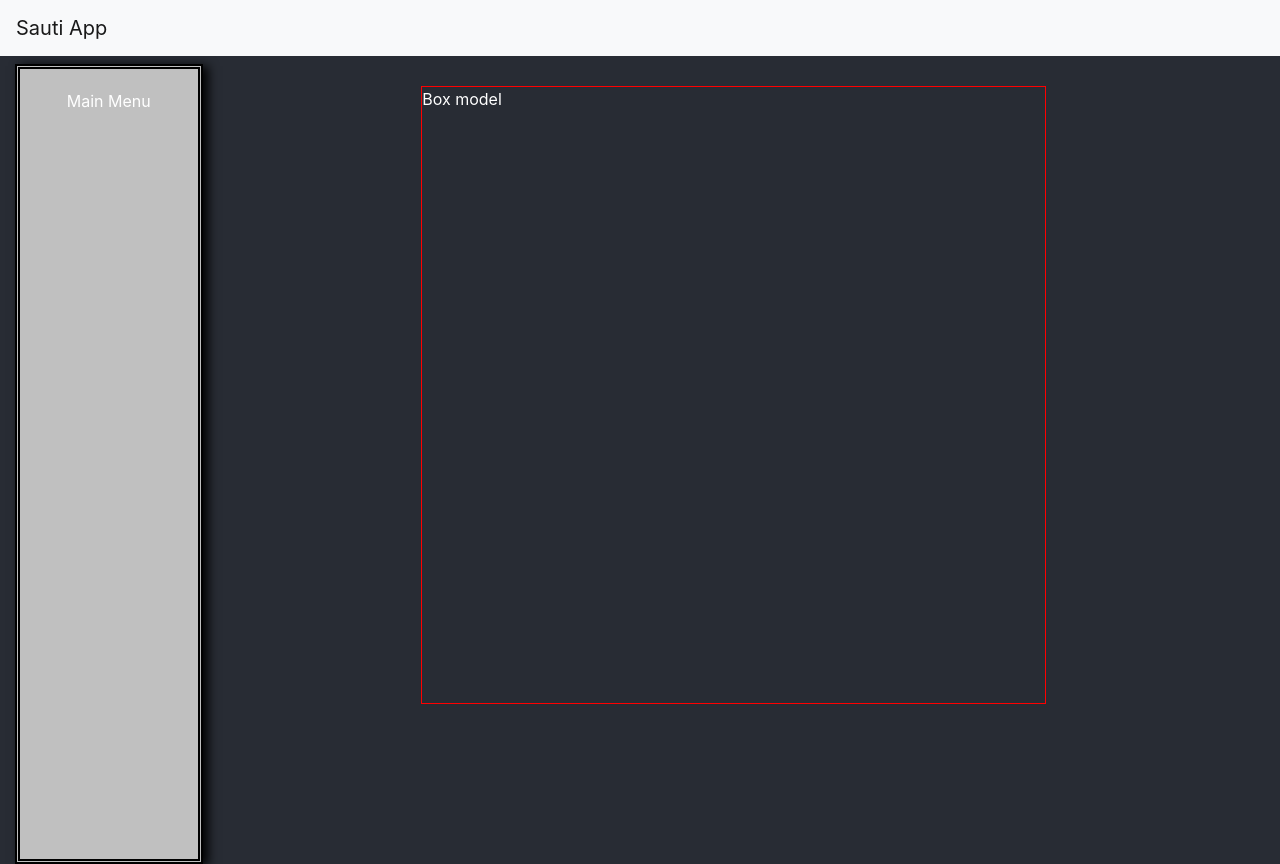
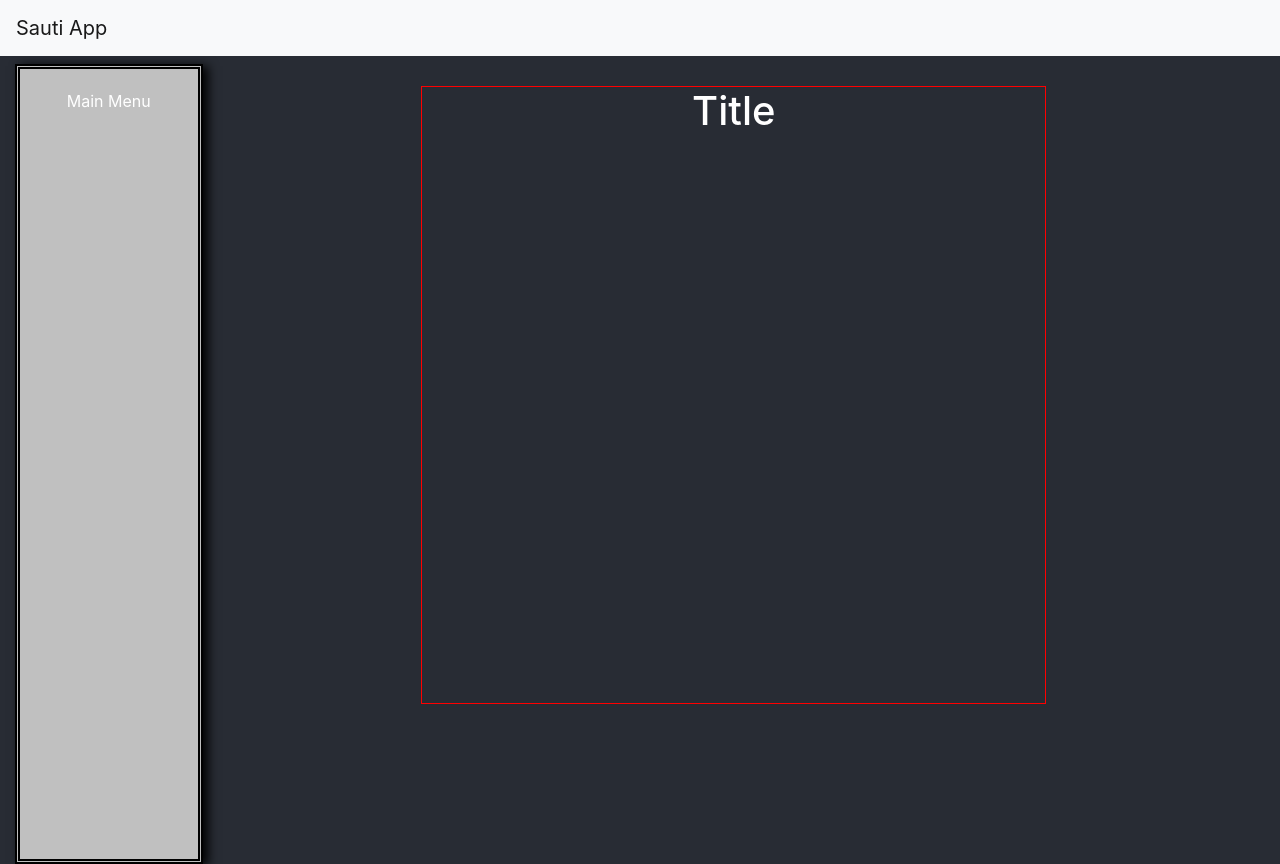
Before and after one commit to labs-13-sauti-marketplace/Sauti-FE, a React (Create React App) app: page / in a window 1280 px wide. Built offline with nearby package versions, Linux system fonts and the light colour scheme.

Commit message:
Get Request Markets
Created a get request to get the Markets from the API

```diff
--- a/package.json
+++ b/package.json
@@ -3,6 +3,7 @@
   "version": "0.1.0",
   "private": true,
   "dependencies": {
+    "axios": "^0.19.0",
     "bootstrap": "^4.3.1",
     "react": "^16.8.6",
     "react-dom": "^16.8.6",
--- a/src/components/Board/Board.css
+++ b/src/components/Board/Board.css
@@ -4,4 +4,5 @@
   margin: 0 auto;
   margin-top: 30px;
   margin-bottom: 20vh;
+  text-align: center;
 }
--- a/src/components/Board/Board.js
+++ b/src/components/Board/Board.js
@@ -13,7 +13,8 @@ export default class Board extends React.Component {
   render(){
     return(
       <div className="box-container">
-        Box model
+        <h1> Title </h1>
+
       </div>
     )
   }
```
Also changed, not shown: src/actions/index.js (added, +22 -0 lines), 1 other file (tests, documents, lock files or other folders).
